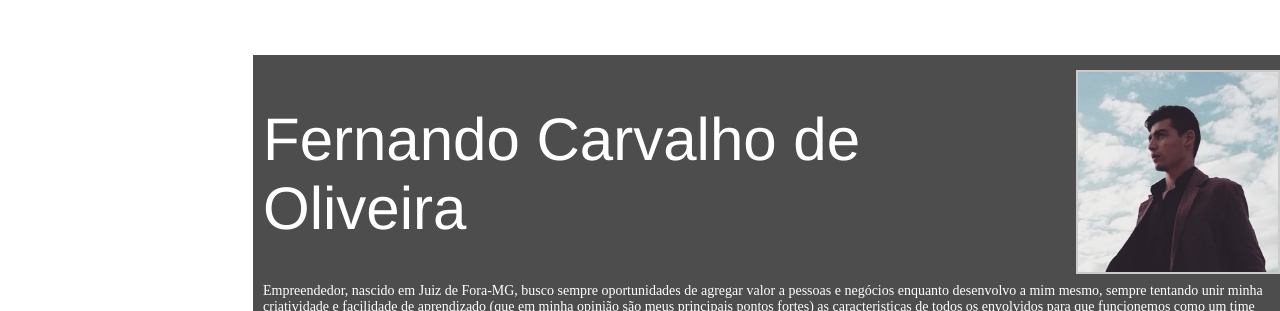
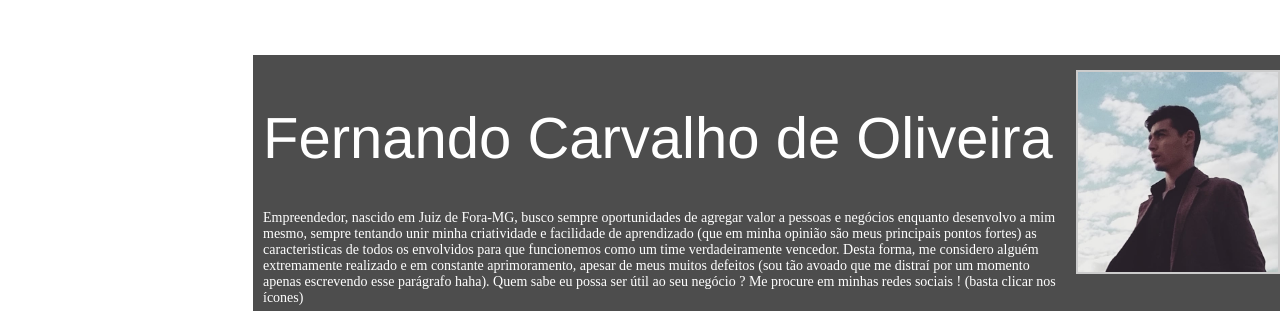
Before and after one commit to 21fernandinhow/mypage, a plain HTML site: page index.html in a window 1280 px wide. Shown: the top 311 px of the page. Drawn offline with Linux system fonts and the light colour scheme.

Commit message:
update fernando.css

```diff
--- a/fernando.css
+++ b/fernando.css
@@ -20,7 +20,7 @@ body{
 	border: 2px solid #CCC;
 }
 h1{
-	font: 60px Helvetica;
+	font: 58px Helvetica;
 }
 li{
 	font-size: 14px;
```
